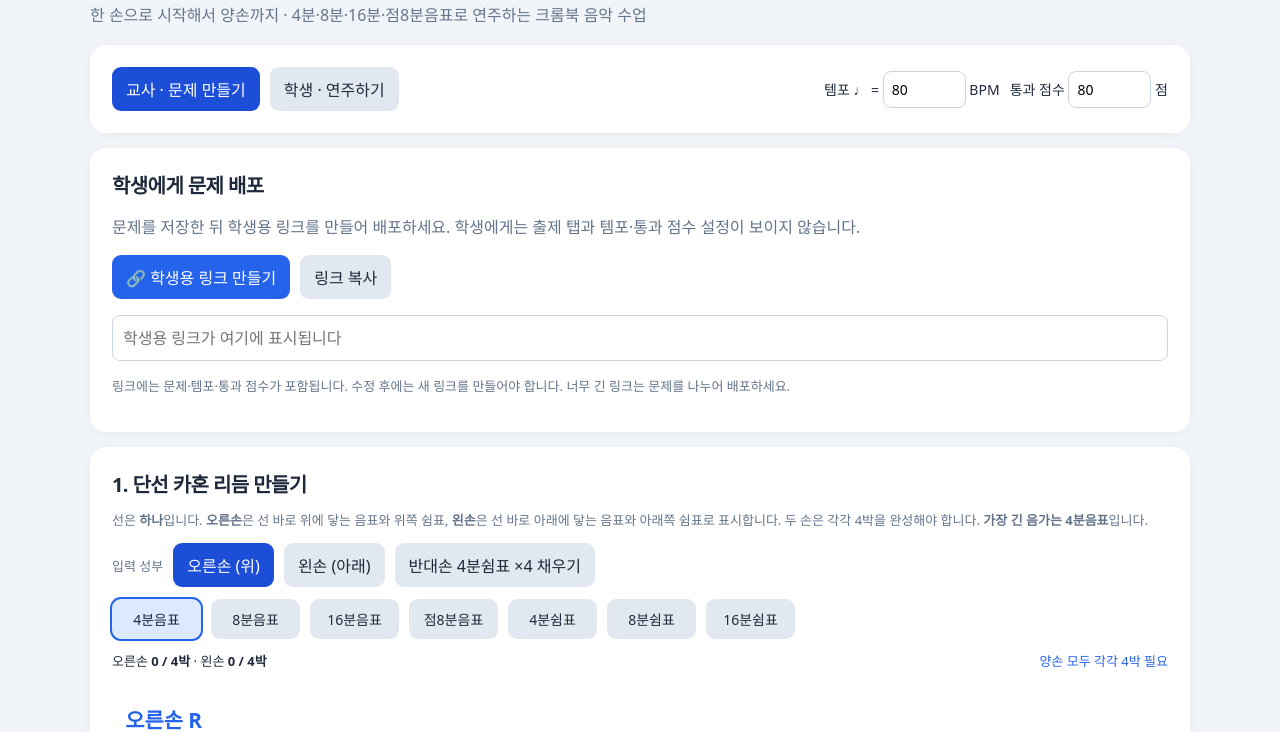
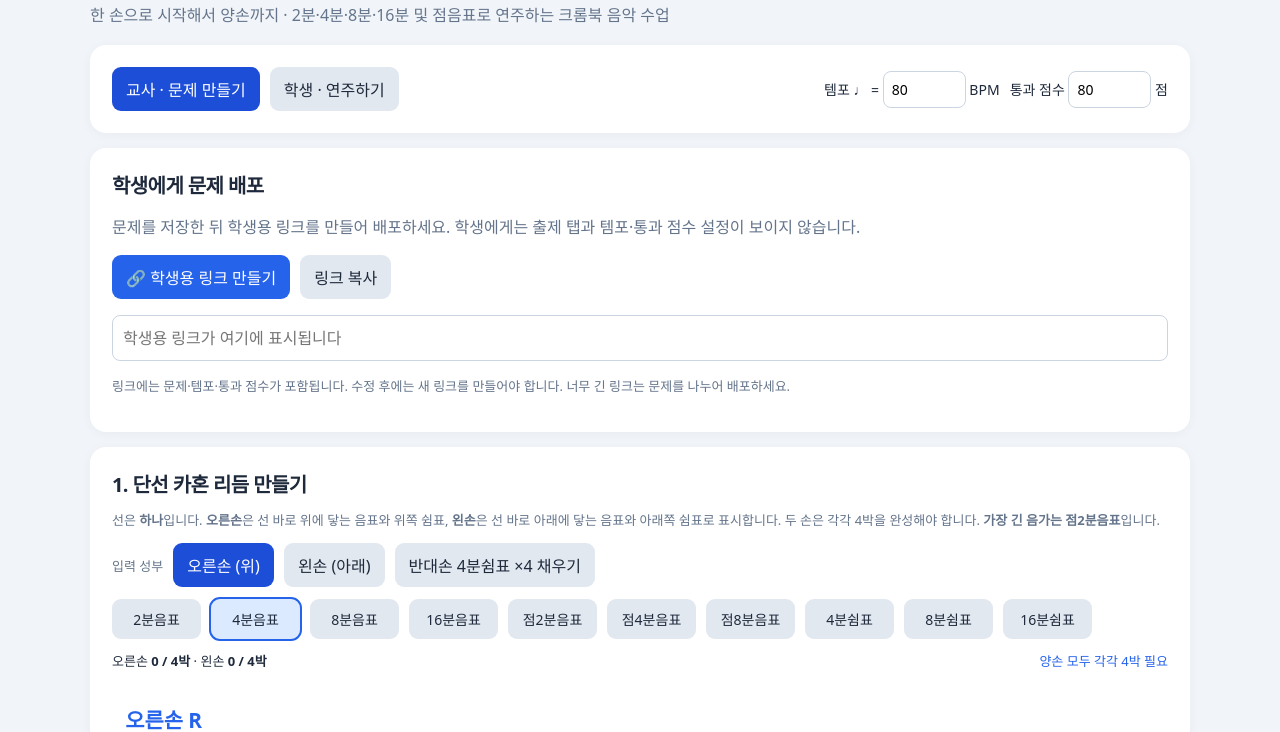
Before and after one commit to DaewolMusicT/rhythm-game, a plain HTML site: page index.html in a window 1280 px wide. Shown: the part 68-800 px from the top of the page. Drawn offline with Linux system fonts and the light colour scheme.

Commit message:
Add files via upload

```diff
--- a/index.html
+++ b/index.html
@@ -17,7 +17,7 @@ input[type=number]{width:83px;padding:8px;border:1px solid #cbd5e1;border-radius
 </head>
 <body><main class="wrap">
 <h1>🥁 리듬 읽기 챌린지 <span class="pill blue">단선 · 양손</span></h1>
-<p class="sub">한 손으로 시작해서 양손까지 · 4분·8분·16분·점8분음표로 연주하는 크롬북 음악 수업</p>
+<p class="sub">한 손으로 시작해서 양손까지 · 2분·4분·8분·16분 및 점음표로 연주하는 크롬북 음악 수업</p>
 <div class="panel flex between">
  <div class="tabs flex"><button id="teacherTab" class="active">교사 · 문제 만들기</button><button id="studentTab">학생 · 연주하기</button></div>
  <div class="flex" id="teacherSettings"><label>템포 ♩ = <input type="number" id="bpm" min="40" max="180" value="80"> BPM</label><label>통과 점수 <input type="number" id="pass" min="30" max="100" value="80"> 점</label></div>
@@ -32,7 +32,7 @@ input[type=number]{width:83px;padding:8px;border:1px solid #cbd5e1;border-radius
  </div>
  <div class="panel">
   <h2>1. 단선 카혼 리듬 만들기</h2>
-  <p class="muted small">선은 <b>하나</b>입니다. <b>오른손</b>은 선 바로 위에 닿는 음표와 위쪽 쉼표, <b>왼손</b>은 선 바로 아래에 닿는 음표와 아래쪽 쉼표로 표시합니다. 두 손은 각각 4박을 완성해야 합니다. <b>가장 긴 음가는 4분음표</b>입니다.</p>
+  <p class="muted small">선은 <b>하나</b>입니다. <b>오른손</b>은 선 바로 위에 닿는 음표와 위쪽 쉼표, <b>왼손</b>은 선 바로 아래에 닿는 음표와 아래쪽 쉼표로 표시합니다. 두 손은 각각 4박을 완성해야 합니다. <b>가장 긴 음가는 점2분음표</b>입니다.</p>
   <div class="flex handpick"><span class="small muted">입력 성부</span><button id="pickR" class="active">오른손 (위)</button><button id="pickL">왼손 (아래)</button><button id="fillRests">반대손 4분쉼표 ×4 채우기</button></div>
   <div class="flex" style="margin-top:12px" id="palette"></div>
   <div class="flex between"><p class="small">오른손 <b id="beatsR">0 / 4박</b> · 왼손 <b id="beatsL">0 / 4박</b></p><p id="warning" class="small" style="color:#2563eb"></p></div>
@@ -79,13 +79,10 @@ const TYPES=[
 ];
 const $=id=>document.getElementById(id);const TT=Object.fromEntries(TYPES.map(t=>[t.id,t]));
 // TYPES retains legacy order so existing compact shared URLs can be decoded safely.
-// Only 4th, 8th, 16th and dotted 8th (plus matching short rests) are editable.
-const ALLOWED=new Set(['quarter','eighth','sixteenth','dottedEighth','quarterRest','eighthRest','sixteenthRest']);
+// Allow half through sixteenth notes and dotted half/quarter/eighth; existing rests unchanged.
+const ALLOWED=new Set(['half','quarter','eighth','sixteenth','dottedHalf','dottedQuarter','dottedEighth','quarterRest','eighthRest','sixteenthRest']);
 const CONVERT_OLD={
  whole:['quarter','quarterRest','quarterRest','quarterRest'],
- half:['quarter','quarterRest'],
- dottedHalf:['quarter','quarterRest','quarterRest'],
- dottedQuarter:['quarter','eighthRest'],
  wholeRest:['quarterRest','quarterRest','quarterRest','quarterRest'],
  halfRest:['quarterRest','quarterRest']
 };
```
